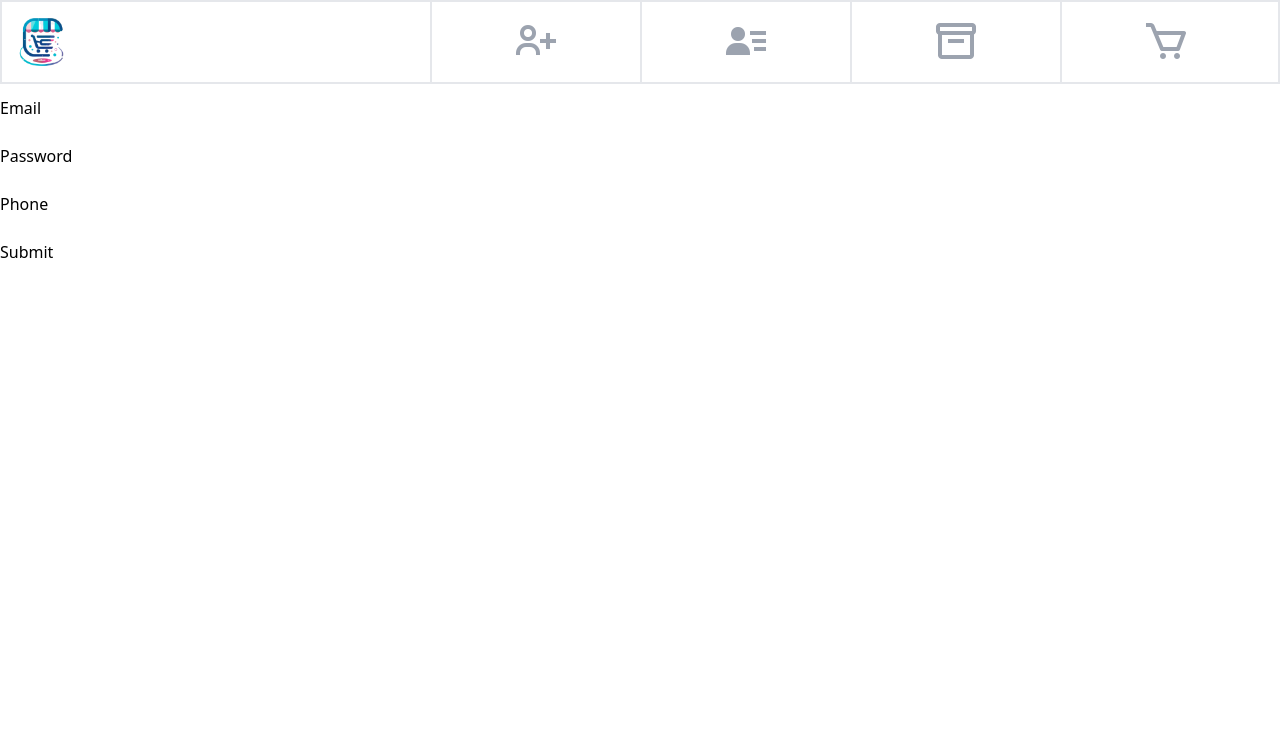
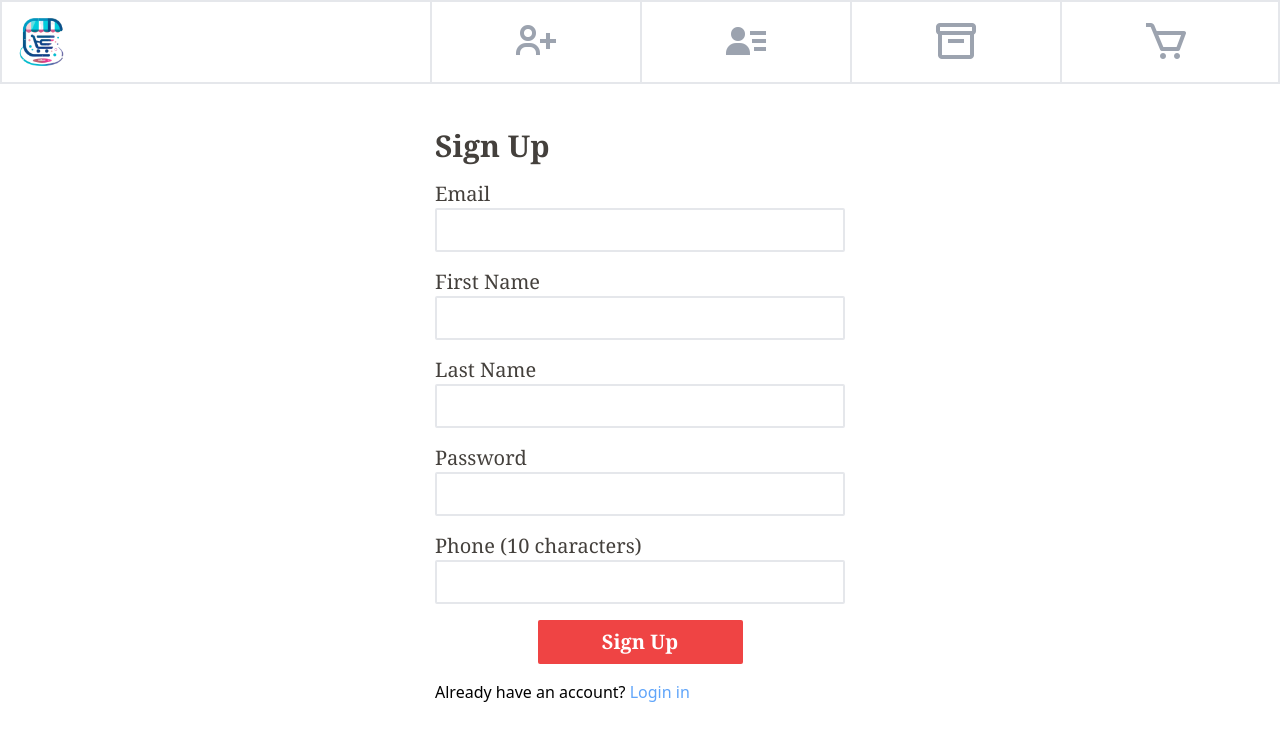
Before and after one commit to BrandonAguero/e-commerce-reactjs, a React (Vite) app: page /#/register in a window 1280 px wide. Shown: the top 740 px of the page. Built offline with nearby package versions, Linux system fonts and the light colour scheme; no server answers.

Commit message:
Agregue estilos a la ruta register

```diff
--- a/src/pages/ProductIdPage.jsx
+++ b/src/pages/ProductIdPage.jsx
@@ -15,8 +15,6 @@ const ProductIdPage = () => {
     getProductById(`/products/${id}`);
   }, [id]);
 
-  console.log(product);
-
   return (
     <>
       <SliderImg product={product} />
--- a/src/pages/RegisterPage.jsx
+++ b/src/pages/RegisterPage.jsx
@@ -1,6 +1,7 @@
 import React from "react";
 import { useForm } from "react-hook-form";
 import useAuth from "../hooks/useAuth.js";
+import { Link } from "react-router-dom";
 
 const RegisterPage = () => {
   const { register, handleSubmit, reset } = useForm();
@@ -20,30 +21,98 @@ const RegisterPage = () => {
   };
 
   return (
-    <div>
-      <form onSubmit={handleSubmit(onSubmit)}>
-        <div>
-          <label htmlFor="firstName">First Name</label>
-          <input {...register("firstName")} type="text" id="firstName" />
+    <div className="min-w-[320px] relative top-16 mm:top-20 flex flex-col items-center gap-1 mm:gap-4 tp:row-start-1 tp:row-end-6 tp:col-start-3 tp:col-end-7 tp:top-32">
+      <h2 className="font-serif font-bold text-stone-700 text-2xl w-4/5 gap-1 mm:text-3xl  max-w-[410px]">
+        Sign Up
+      </h2>
+      <form
+        className="flex flex-col w-4/5 gap-1 mm:gap-4 max-w-[410px]"
+        onSubmit={handleSubmit(onSubmit)}
+      >
+        <div className="flex flex-col">
+          <label
+            htmlFor="email"
+            className="text-base font-serif text-stone-700 mm:text-xl"
+          >
+            Email
+          </label>
+          <input
+            className="outline-none border-2 rounded-sm focus:shadow-md p-1 mm:p-2"
+            {...register("email")}
+            type="email"
+            id="email"
+          />
         </div>
-        <div>
-          <label htmlFor="lastName">Last Name</label>
-          <input {...register("lastName")} type="text" id="lastName" />
+        <div className="flex flex-col">
+          <label
+            htmlFor="firstName"
+            className="text-base font-serif text-stone-700 mm:text-xl"
+          >
+            First Name
+          </label>
+          <input
+            className="outline-none border-2 rounded-sm focus:shadow-md p-1 mm:p-2"
+            {...register("firstName")}
+            type="text"
+            id="firstName"
+          />
         </div>
-        <div>
-          <label htmlFor="email">Email</label>
-          <input {...register("email")} type="email" id="email" />
+        <div className="flex flex-col">
+          <label
+            htmlFor="lastName"
+            className="text-base font-serif text-stone-700 mm:text-xl"
+          >
+            Last Name
+          </label>
+          <input
+            className="outline-none border-2 rounded-sm focus:shadow-md p-1 mm:p-2"
+            {...register("lastName")}
+            type="text"
+            id="lastName"
+          />
         </div>
-        <div>
-          <label htmlFor="password">Password</label>
-          <input {...register("password")} type="password" id="password" />
+        <div className="flex flex-col">
+          <label
+            htmlFor="password"
+            className="text-base font-serif text-stone-700 mm:text-xl"
+          >
+            Password
+          </label>
+          <input
+            className="outline-none border-2 rounded-sm focus:shadow-md p-1 mm:p-2"
+            {...register("password")}
+            type="password"
+            id="password"
+          />
         </div>
-        <div>
-          <label htmlFor="phone">Phone</label>
-          <input {...register("phone")} type="number" id="phone" />
+        <div className="flex flex-col">
+          <label
+            htmlFor="phone"
+            className="text-base font-serif text-stone-700 mm:text-xl"
+          >
+            Phone (10 characters)
+          </label>
+          <input
+            className="outline-none border-2 rounded-sm focus:shadow-md p-1 mm:p-2"
+            {...register("phone")}
+            type="number"
+            id="phone"
+          />
         </div>
-        <button>Submit</button>
+        <input
+          className="bg-red-500 font-serif font-semibold text-white w-2/4 max-w-[300px] m-auto rounded-sm p-1 cursor-pointer mm:p-2 text-xl hover:brightness-110"
+          type="submit"
+          value="Sign Up"
+        />
       </form>
+      <footer className="w-4/5 flex flex-col max-w-[410px]">
+        <h4 className="text-sm mm:text-base">
+          Already have an account?{" "}
+          <Link className="text-blue-400 hover:text-lg" to="/login">
+            Login in
+          </Link>
+        </h4>
+      </footer>
     </div>
   );
 };
--- /dev/null
+++ b/src/store/slice/hiddenCart.slice.js
@@ -0,0 +1,13 @@
+import { createSlice } from "@reduxjs/toolkit";
+
+const hiddenCartSlice = createSlice({
+  name: "hiddenCart",
+  initialState: "translate-x-full",
+  reducers: {
+    setHiddenCartG: (state, action) => action.payload,
+  },
+});
+
+export const { setHiddenCartG } = hiddenCartSlice.actions;
+
+export default hiddenCartSlice.reducer;
--- a/tailwind.config.js
+++ b/tailwind.config.js
@@ -4,6 +4,7 @@ export default {
   theme: {
     extend: {
       screens: {
+        ms: "360px",
         mm: "480px",
         mg: "768px",
         tp: "992px",
```
